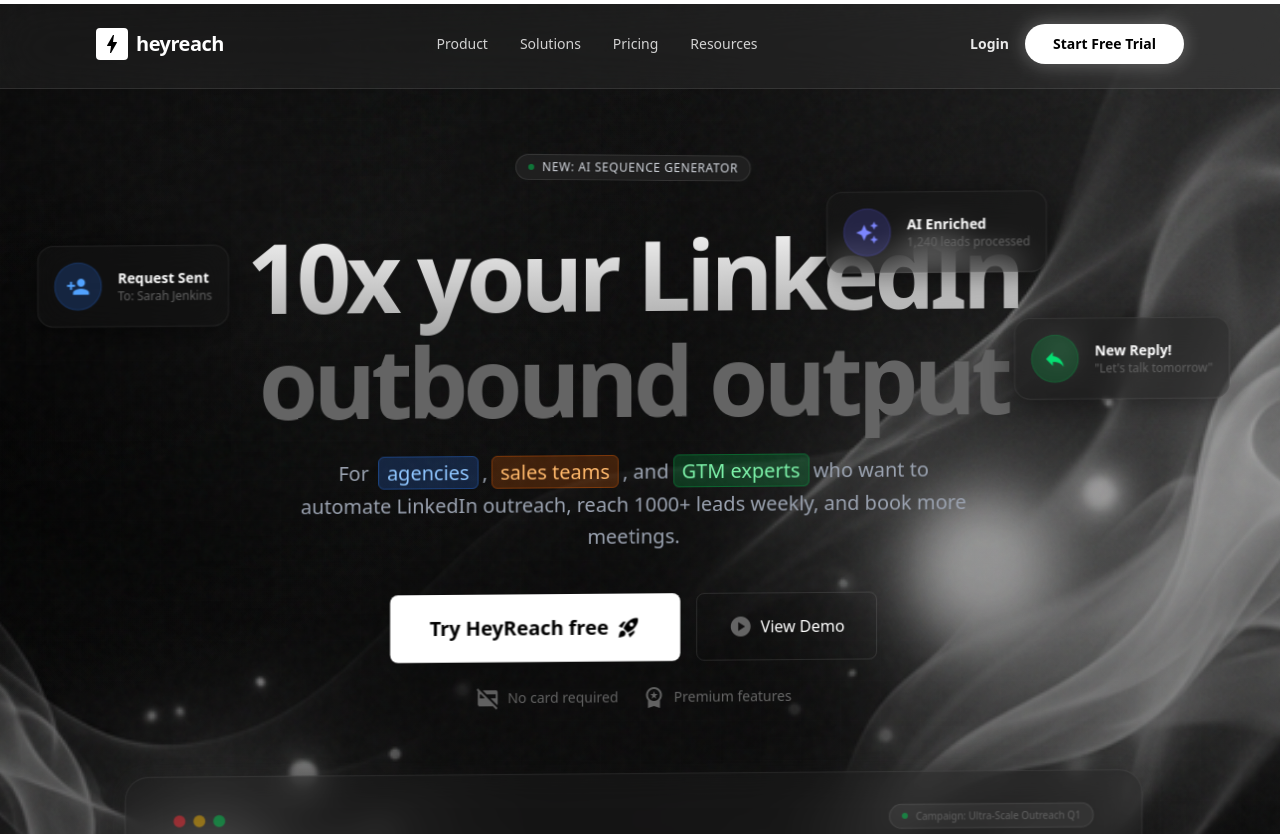
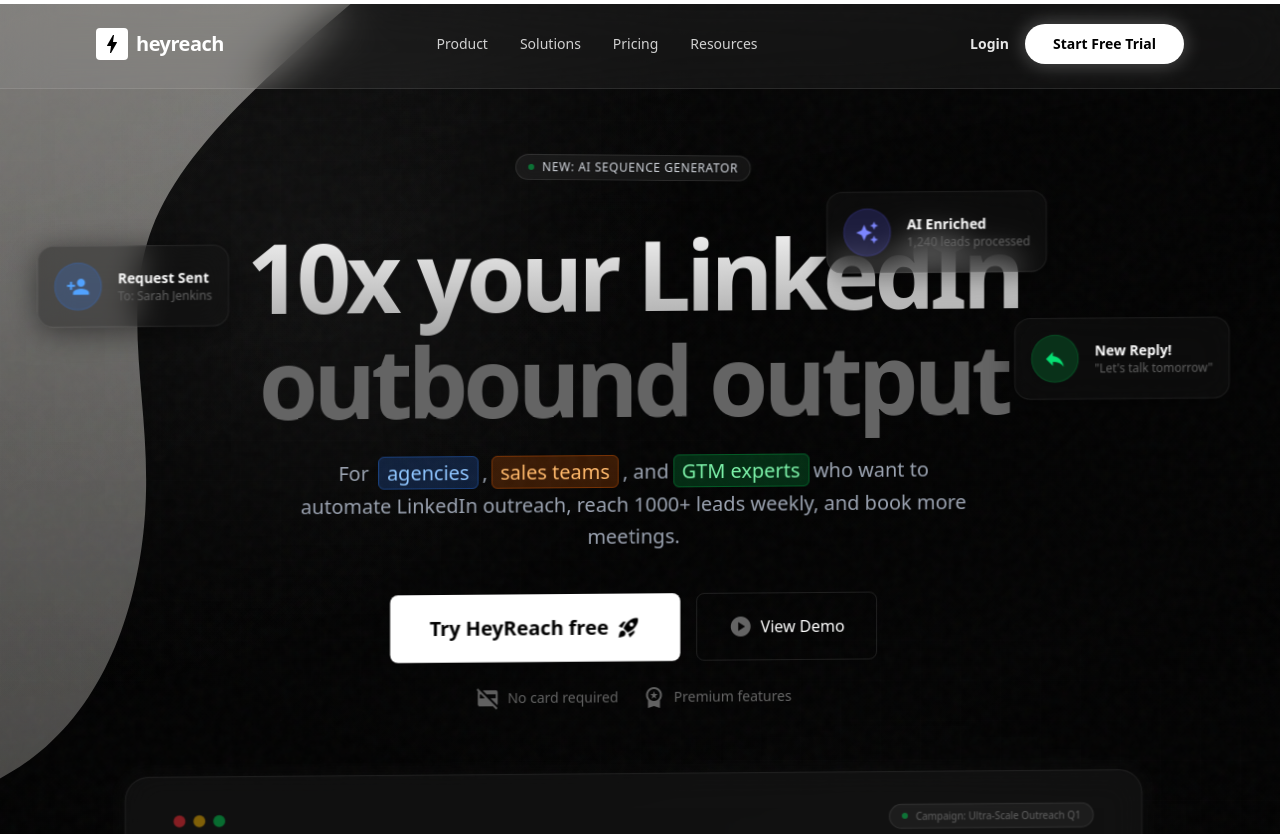
Before and after one commit to Mananwebdev160408/saas, a Next.js app: page / in a window 1280 px wide. Shown: the top 834 px of the page. Built offline with nearby package versions, Linux system fonts and the light colour scheme.

Commit message:
feat: implement the initial landing page with a dynamic hero section and Framer Motion animations.

```diff
--- a/src/app/page.tsx
+++ b/src/app/page.tsx
@@ -119,7 +119,7 @@
       <section className="relative pt-32 pb-20 lg:pt-40 lg:pb-28 overflow-hidden bg-hero-radial">
         <div className="absolute inset-0 z-0 opacity-80">
           <img
-            src="/hero-bg-bw.png"
+            src="/bg.svg"
             alt="Hero Texture"
             className="w-full h-full object-cover mix-blend-screen"
           />
```
Also changed, not shown: public/bg.svg (added).
